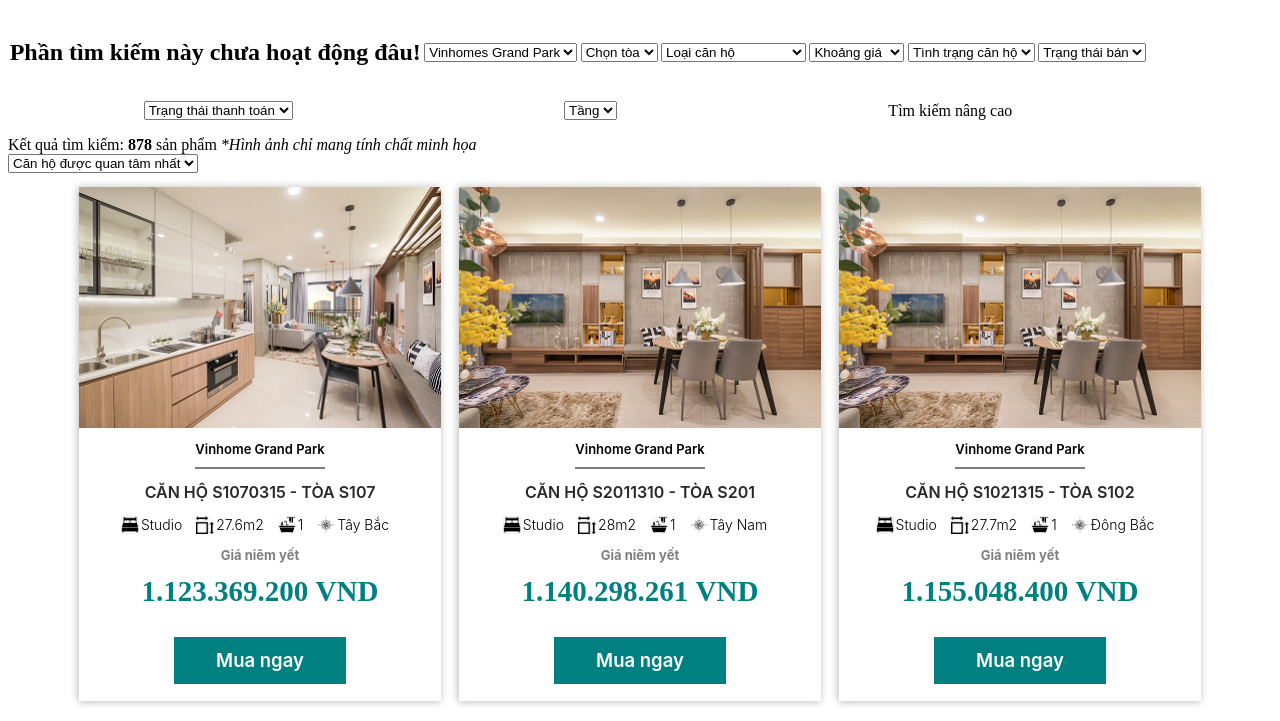
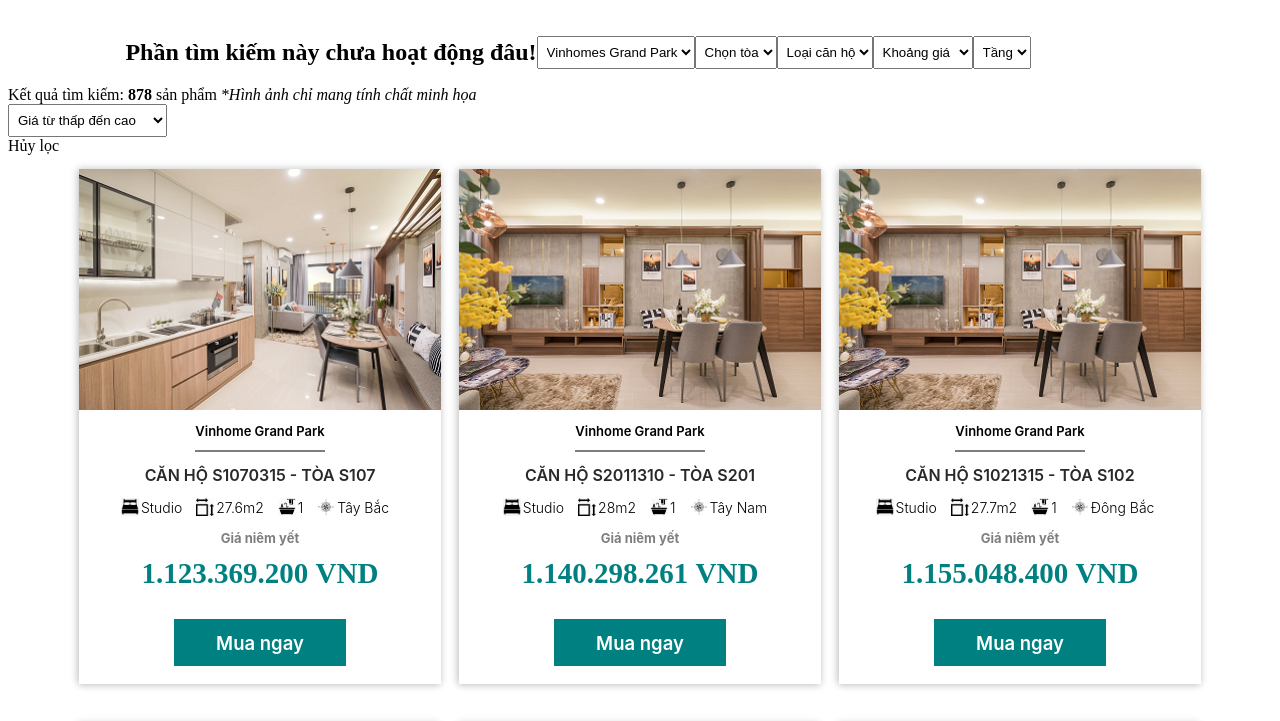
Before and after one commit to khang-trinhduy/product-listing, a website with bundled scripts: page index.html in a window 1280 px wide. Shown: the part 61-782 px from the top of the page. Built offline with nearby package versions, Linux system fonts and the light colour scheme.

Commit message:
update selects

```diff
--- a/css/index.css
+++ b/css/index.css
@@ -85,6 +85,12 @@
   flex-flow: row wrap;
   justify-content: start;
   align-items: center;
+}
+
+.select {
+  outline: unset;
+  padding: 7.2px 5px;
+  padding-right: unset;
 }
 
 .icon-content img {
--- a/data/product.js
+++ b/data/product.js
@@ -138,7 +138,7 @@
     floor: "01",
     roomType: "01",
     code: "S3021501",
-    bedroom: "STUDIO",
+    bedroom: "Studio",
     area1: "26.3",
     area2: "30.1",
     dDirection: "Tây Nam",
@@ -182,7 +182,7 @@
     floor: "11",
     roomType: "11",
     code: "S1030511",
-    bedroom: "STUDIO",
+    bedroom: "Studio",
     area1: "33.6",
     area2: "30.3",
     dDirection: "Tây Bắc",
@@ -204,7 +204,7 @@
     floor: "14",
     roomType: "14",
     code: "S1022514",
-    bedroom: "STUDIO",
+    bedroom: "Studio",
     area1: "29.9",
     area2: "26.3",
     dDirection: "Tây Bắc",
@@ -248,7 +248,7 @@
     floor: "19",
     roomType: "19",
     code: "S1052019",
-    bedroom: "STUDIO",
+    bedroom: "Studio",
     area1: "30.3",
     area2: "33.8",
     dDirection: "Tây Bắc",
@@ -270,7 +270,7 @@
     floor: "14",
     roomType: "14",
     code: "S1022814",
-    bedroom: "STUDIO",
+    bedroom: "Studio",
     area1: "29.9",
     area2: "26.3",
     dDirection: "Tây Bắc",
@@ -314,7 +314,7 @@
     floor: "03",
     roomType: "03",
     code: "S2010303",
-    bedroom: "STUDIO",
+    bedroom: "Studio",
     area1: "33.8",
     area2: "30.5",
     dDirection: "Tây Nam",
@@ -358,7 +358,7 @@
     floor: "10",
     roomType: "10",
     code: "S1012210",
-    bedroom: "STUDIO",
+    bedroom: "Studio",
     area1: "30.9",
     area2: "28",
     dDirection: "Tây Bắc",
@@ -424,7 +424,7 @@
     floor: "15",
     roomType: "15",
     code: "S5031115",
-    bedroom: "STUDIO",
+    bedroom: "Studio",
     area1: "28",
     area2: "30.9",
     dDirection: "Đông Bắc",
--- a/index.html
+++ b/index.html
@@ -18,100 +18,91 @@
       <div class="filter-card">
         <div class="filter-tool">
           <h2>Phần tìm kiếm này chưa hoạt động đâu!</h2>
-          <select name="project" id="fproj">
+          <select name="project" class="select" id="fproj">
             <option value="">Vinhomes Grand Park</option>
           </select>
-          <select name="block" id="fblock">
+          <select name="block" class="select" id="fblock">
             <option value="">Chọn tòa</option>
-            <option>S1.01</option>
-            <option>S1.02</option>
-            <option>S1.03</option>
-            <option>S1.05</option>
-            <option>S1.06</option>
-            <option>S1.07</option>
-            <option>S2.01</option>
-            <option>S2.02</option>
-            <option>S2.03</option>
-            <option>S2.05</option>
-            <option>S3.01</option>
-            <option>S3.02</option>
-            <option>S3.05</option>
-            <option>S5.01</option>
-            <option>S3.03</option>
-            <option>S5.02</option>
-            <option>S5.03</option>
+            <option value="S101">S1.01</option>
+            <option value="S102">S1.02</option>
+            <option value="S103">S1.03</option>
+            <option value="S105">S1.05</option>
+            <option value="S106">S1.06</option>
+            <option value="S107">S1.07</option>
+            <option value="S201">S2.01</option>
+            <option value="S202">S2.02</option>
+            <option value="S203">S2.03</option>
+            <option value="S205">S2.05</option>
+            <option value="S301">S3.01</option>
+            <option value="S302">S3.02</option>
+            <option value="S305">S3.05</option>
+            <option value="S501">S5.01</option>
+            <option value="S303">S3.03</option>
+            <option value="S502">S5.02</option>
+            <option value="S503">S5.03</option>
           </select>
-          <select name="room" id="froom">
+          <select name="bedroom" class="select" id="froom">
             <option value="">Loại căn hộ</option>
-            <option>Studio</option>
-            <option>1PN</option>
-            <option>1PN + 1</option>
-            <option>2PN</option>
-            <option>2PN + 1</option>
-            <option>3PN</option>
-            <option>Shophouse</option>
-            <option>Nhà phố</option>
-            <option>Shop</option>
-            <option>Biệt thự</option>
-            <option>Nhà phố thương mại</option>
+            <option value="Studio">Studio</option>
+            <option value="1pn">1PN</option>
+            <option value="2pn1wc">2PN1WC</option>
+            <option value="2pn+">2PN+</option>
+            <option value="2pn2wc">2PN2WC</option>
+            <option value="3pn">3PN</option>
           </select>
-          <select name="price" id="fprice">
+          <select name="displayPrice" class="select" id="fprice">
             <option value="">Khoảng giá</option>
-            <option><= 1 Tỷ</option>
-            <option>1 tỷ đến 2 tỷ</option>
-            <option>2 tỷ đến 3 tỷ</option>
-            <option>>= 3 tỷ</option>
+            <option value="1"><= 1 Tỷ</option>
+            <option value="2">1 tỷ đến 2 tỷ</option>
+            <option value="3">2 tỷ đến 3 tỷ</option>
+            <option value="4">> 3 tỷ</option>
           </select>
-          <select name="payment" id="fpayment">
+          <!-- <select name="payment" class="select" id="fpayment">
             <option value="">Tình trạng căn hộ</option>
-            <option value="">Đã ký</option>
-            <option value="">Chưa ký</option>
-            <option value="">Chính chủ</option>
-            <option value="">Sale</option>
+            <option value="signed">Đã ký</option>
+            <option value="unsigned">Chưa ký</option>
+            <option value="owner">Chính chủ</option>
+            <option value="sale">Sale</option>
           </select>
-          <select name="status" id="fstatus">
+          <select name="status" class="select" id="fstatus">
             <option value="">Trạng thái bán</option>
-            <option value="">Đã bán</option>
-            <option value="">Chưa bán</option>
-            <option value="">Hết NC</option>
+            <option value="sold">Đã bán</option>
+            <option value="stock">Chưa bán</option>
+            <option value="dn">Hết NC</option>
           </select>
-          <select name="payment" id="fpayment">
+          <select name="payment" class="select" id="fpayment">
             <option value="">Trạng thái thanh toán</option>
-            <option value="">10%</option>
-            <option value="">15%</option>
-            <option value="">Đã ký HĐMB</option>
+            <option value="10">10%</option>
+            <option value="15">15%</option>
+            <option value="signed">Đã ký HĐMB</option>
+          </select> -->
+          <select name="floor" class="select" id="ffloor">
+            <option value="">Tầng</option>
+            <option value="01">01</option>
+            <option value="02">02</option>
+            <option value="03">03</option>
+            <option value="04">04</option>
+            <option value="05">05</option>
+            <option value="06">06</option>
+            <option value="07">07</option>
+            <option value="08">08</option>
+            <option value="09">09</option>
+            <option value="10">10</option>
+            <option value="11">11</option>
+            <option value="12">12</option>
+            <option value="13">13</option>
+            <option value="14">14</option>
+            <option value="15">15</option>
+            <option value="16">16</option>
+            <option value="17">17</option>
+            <option value="18">18</option>
+            <option value="19">19</option>
+            <option value="20">20</option>
+            <option value="21">21</option>
+            <option value="23">23</option>
+            <option value="29">29</option>
+            <option value="90">90</option>
           </select>
-          <select name="floor" id="ffloor">
-            <option value="">Tầng</option>
-            <option>01</option>
-            <option>02</option>
-            <option>03</option>
-            <option>04</option>
-            <option>05</option>
-            <option>06</option>
-            <option>07</option>
-            <option>08</option>
-            <option>09</option>
-            <option>10</option>
-            <option>11</option>
-            <option>12</option>
-            <option>13</option>
-            <option>14</option>
-            <option>15</option>
-            <option>16</option>
-            <option>17</option>
-            <option>18</option>
-            <option>19</option>
-            <option>20</option>
-            <option>21</option>
-            <option>23</option>
-            <option>29</option>
-            <option>90</option>
-          </select>
-          <div class="advanced-filter">
-            <span class="advanced-icon"></span>
-            <p>Tìm kiếm nâng cao</p>
-          </div>
         </div>
       </div>
 
@@ -121,12 +112,13 @@
           <i>*Hình ảnh chỉ mang tính chất minh họa</i>
         </div>
         <div class="result-fitler">
-          <select name="fresult" id="fresult">
-            <option value="">Căn hộ được quan tâm nhất</option>
-            <option value="">Sản phẩm mới nhất</option>
-            <option value="">Giá từ thấp đến cao</option>
-            <option value="">Giá từ cao xuống thấp</option>
+          <select name="result" class="select" id="fresult">
+            <option value="price_asc">Giá từ thấp đến cao</option>
+            <option value="price_des">Giá từ cao xuống thấp</option>
           </select>
+        </div>
+        <div class="reset">
+          Hủy lọc
         </div>
       </div>
 
```
Also changed, not shown: js/index.js (+78 -4 lines).
